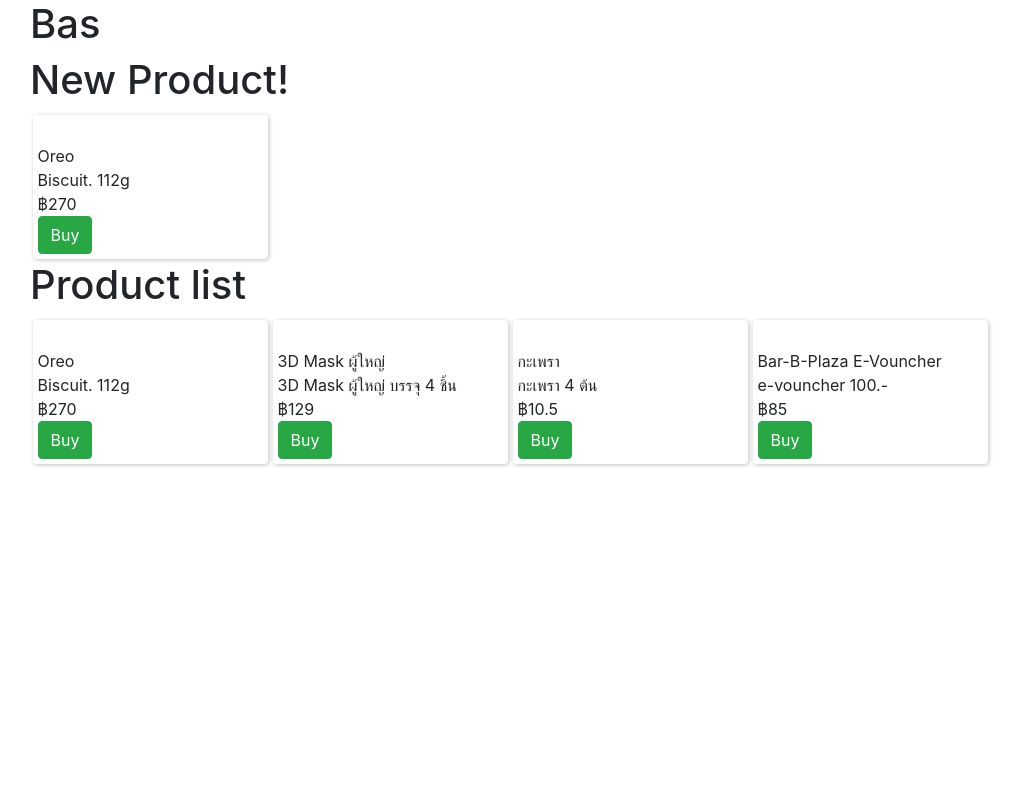
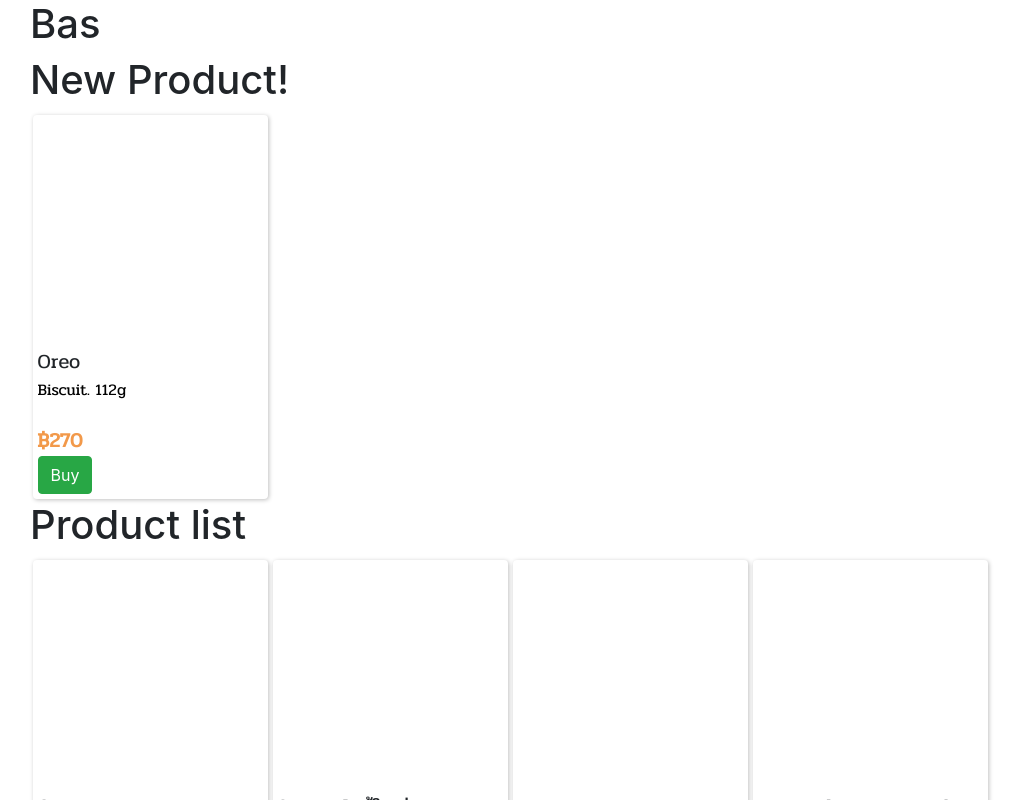
Before and after one commit to bazsup/react-workshop-example, a React (Create React App) app: page / in a window 1280 px wide. Shown: the top 800 px of the page, without its empty margins (130-1152 px from the left). Built offline with nearby package versions, Linux system fonts and the light colour scheme; no server answers.

Commit message:
[EDIT] style text and color on product card

```diff
--- a/src/App.css
+++ b/src/App.css
@@ -8,6 +8,7 @@
 
 .product-list {
   width: 100%;
+  margin-bottom: 50px;
 }
 
 .product-card {
@@ -18,4 +19,47 @@
   padding: 5px;
   background: #FFFFFF;
   box-shadow: 1px 1px 4px rgba(0, 0, 0, 0.25);
+  vertical-align: top;
+  height: 100%;
 }
+
+.product-name {
+  font-family: Pridi;
+  font-style: normal;
+  font-weight: normal;
+  font-size: 20px;
+  line-height: 31px;
+}
+
+.product-description {
+  font-family: Pridi;
+  font-style: normal;
+  font-weight: 300;
+  font-size: 16px;
+  line-height: 25px;
+
+  color: #000000;
+  height: 48px;
+  overflow: hidden;
+  white-space: pre-wrap;
+  display: -webkit-box;
+  -webkit-line-clamp: 2;
+  -webkit-box-orient: vertical;
+}
+
+.product-price {
+  font-family: Pridi;
+  font-style: normal;
+  font-weight: bold;
+  font-size: 20px;
+  line-height: 31px;
+  /* identical to box height */
+
+
+  color: #F2994A;
+}
+
+.product-thumbnail {
+  height: 226px;
+  overflow: hidden;
+}
```
